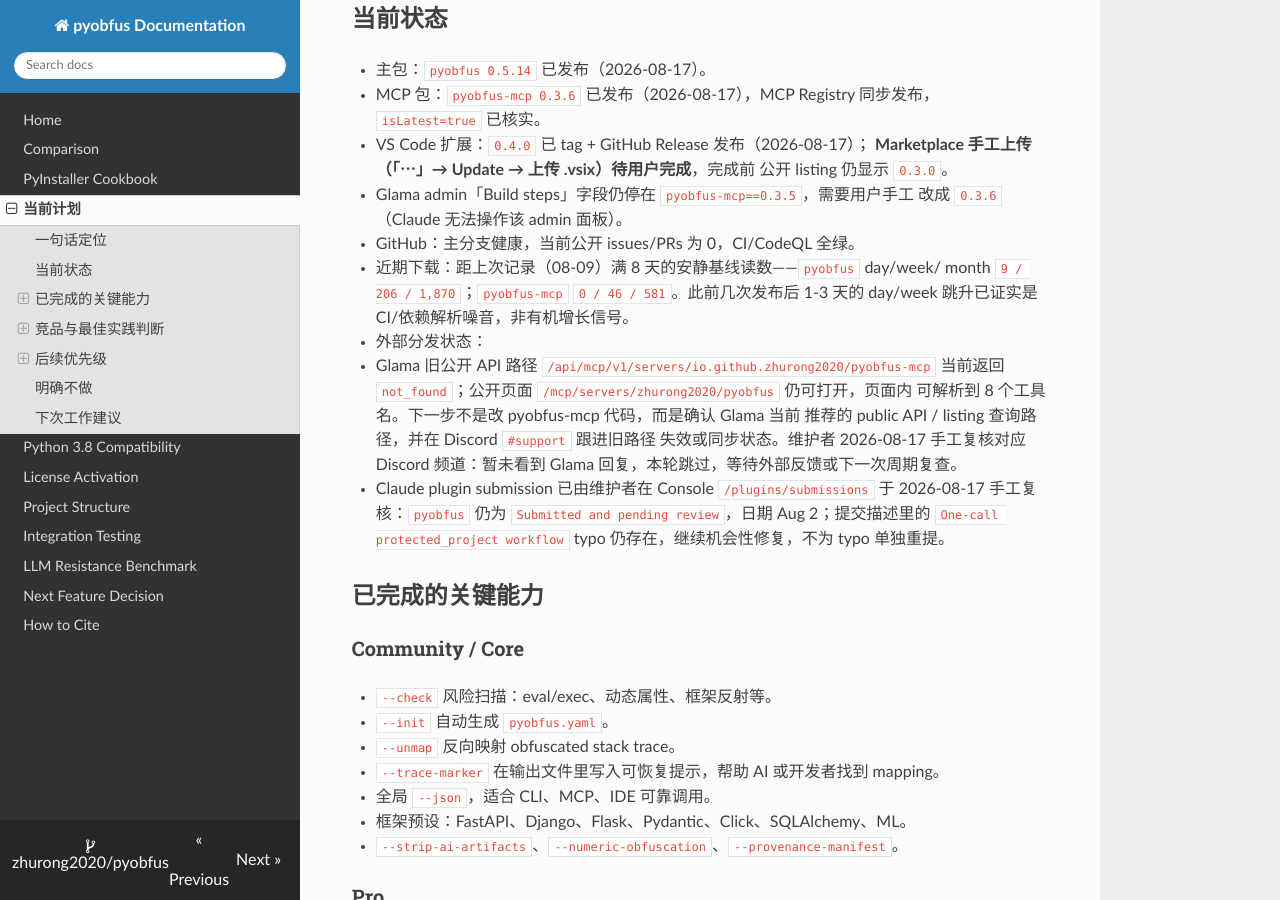
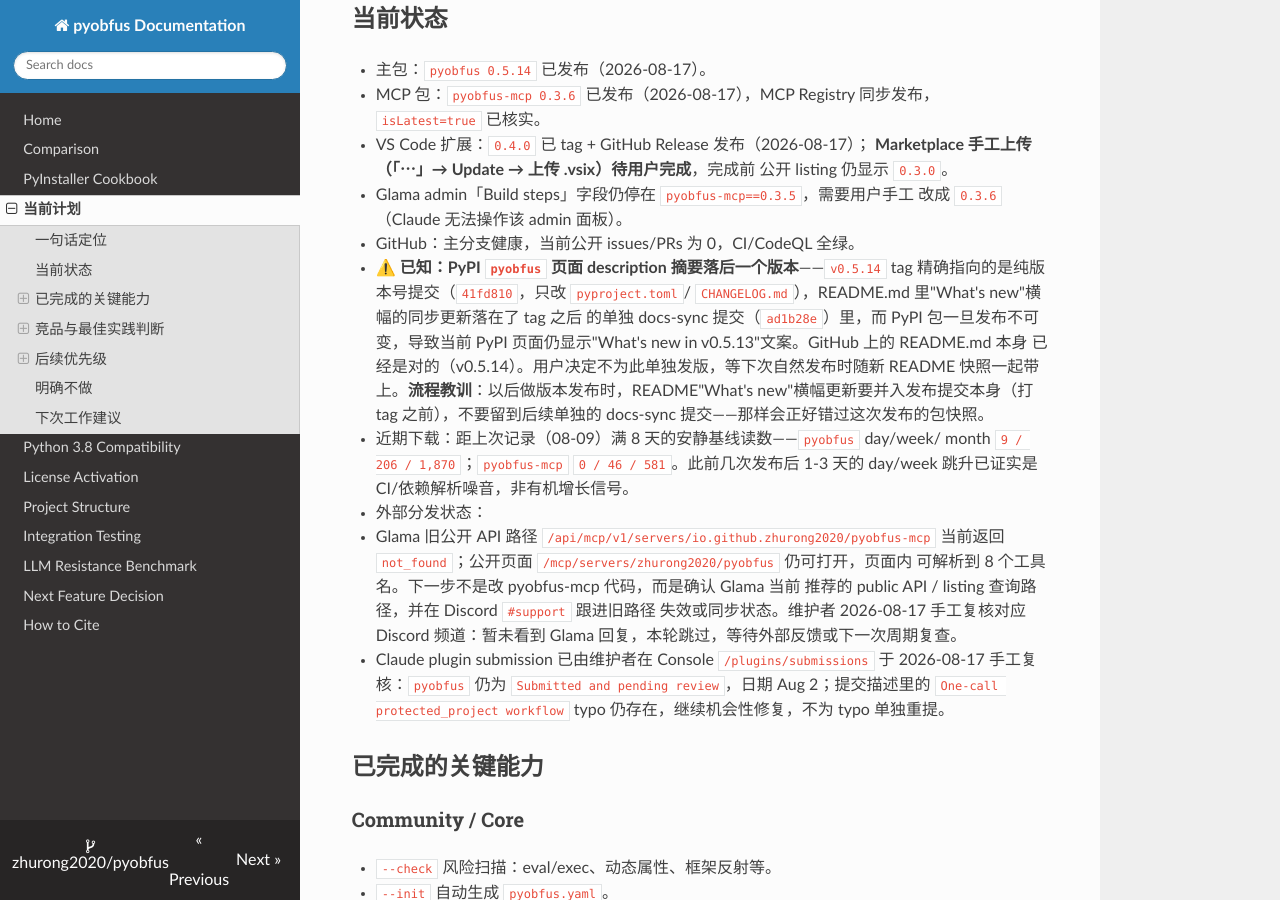
Before and after one commit to zhurong2020/pyobfus, an MkDocs documentation site: the page built from docs/CURRENT_PLAN_ZH.md, in a window 1280 px wide and 900 px high, scrolled down 518 px. Built offline with MkDocs 1.6.1, drawn with Linux system fonts in a browser that asks for light colours; nearby versions of some CDN libraries.

Commit message:
docs: record PyPI description lag + fix release checklist to prevent recurrence
User caught that pypi.org/project/pyobfus's description is still showing
the 'What's new in v0.5.13' banner even though 0.5.14 is live -- the
v0.5.14 tag points at a commit that only touched pyproject.toml/
CHANGELOG.md; the README.md banner update landed in a later docs-sync
commit (ad1b28e), after the PyPI package was already built and published
(immutable). GitHub's README.md is already correct; only the already-shipped
PyPI package snapshot is stale.

User decided not to cut a version bump just for this -- it'll self-correct
on the next natural release. Fixed the actual process gap: CLAUDE.md's
release checklist now calls out bundling the README banner update into the
same pre-tag commit as the version bump, since README.md (unlike the other
living docs) gets baked into the immutable PyPI package snapshot.

Co-Authored-By: Claude Sonnet 5 <noreply@anthropic.com>

```diff
--- a/docs/CURRENT_PLAN_ZH.md
+++ b/docs/CURRENT_PLAN_ZH.md
@@ -26,6 +26,15 @@ pyobfus 是面向 AI 辅助开发时代的 Python 代码保护工具：保留纯
 - Glama admin「Build steps」字段仍停在 `pyobfus-mcp==0.3.5`，需要用户手工
   改成 `0.3.6`（Claude 无法操作该 admin 面板）。
 - GitHub：主分支健康，当前公开 issues/PRs 为 0，CI/CodeQL 全绿。
+- ⚠️ **已知：PyPI `pyobfus` 页面 description 摘要落后一个版本**——`v0.5.14`
+  tag 精确指向的是纯版本号提交（`41fd810`，只改 `pyproject.toml`/
+  `CHANGELOG.md`），README.md 里"What's new"横幅的同步更新落在了 tag 之后
+  的单独 docs-sync 提交（`ad1b28e`）里，而 PyPI 包一旦发布不可变，导致当前
+  PyPI 页面仍显示"What's new in v0.5.13"文案。GitHub 上的 README.md 本身
+  已经是对的（v0.5.14）。用户决定不为此单独发版，等下次自然发布时随新
+  README 快照一起带上。**流程教训**：以后做版本发布时，README"What's
+  new"横幅更新要并入发布提交本身（打 tag 之前），不要留到后续单独的
+  docs-sync 提交——那样会正好错过这次发布的包快照。
 - 近期下载：距上次记录（08-09）满 8 天的安静基线读数——`pyobfus` day/week/
   month `9 / 206 / 1,870`；`pyobfus-mcp` `0 / 46 / 581`。此前几次发布后
   1-3 天的 day/week 跳升已证实是 CI/依赖解析噪音，非有机增长信号。
```
Also changed, not shown: CLAUDE.md (+8 -1 lines).
